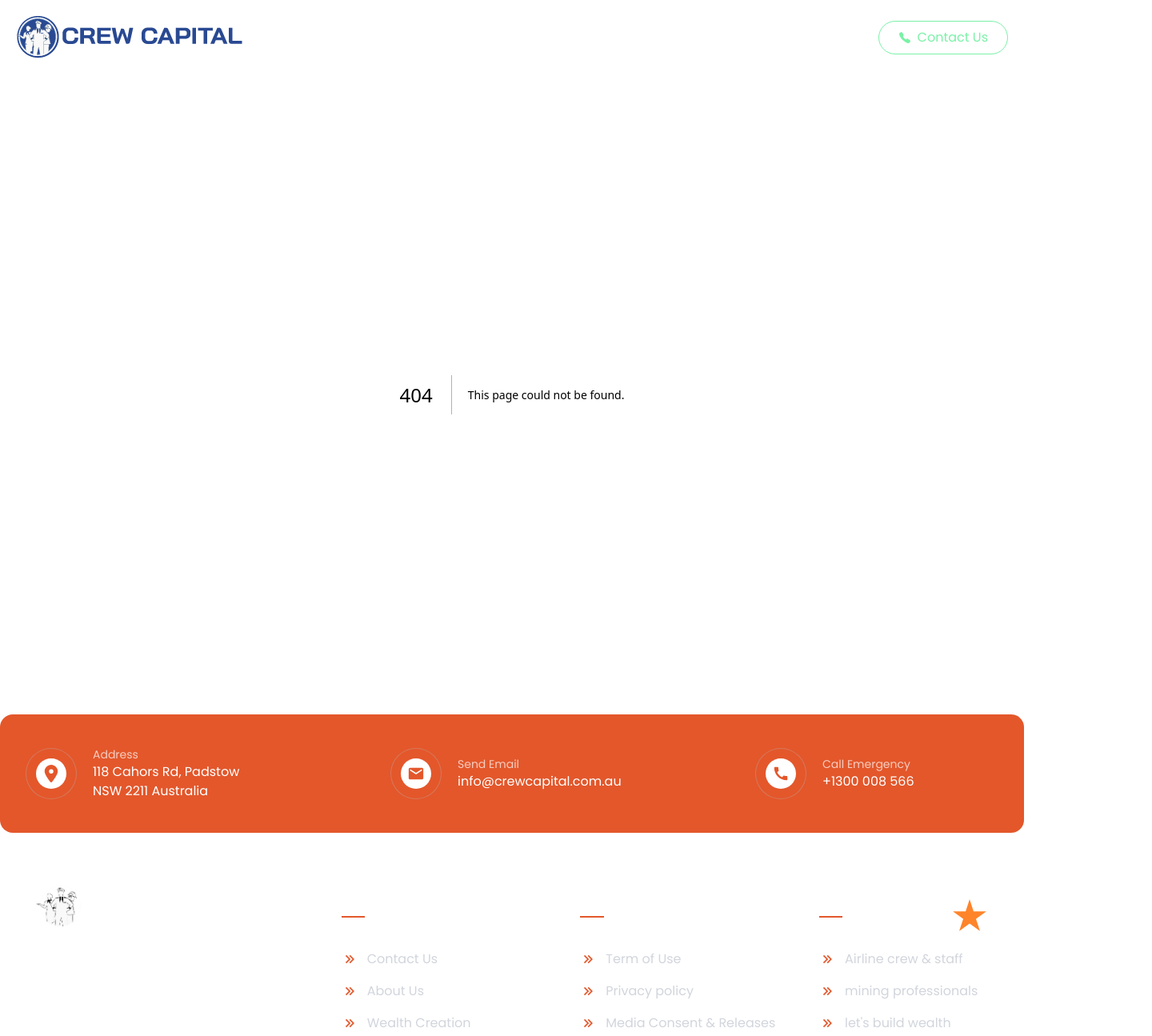
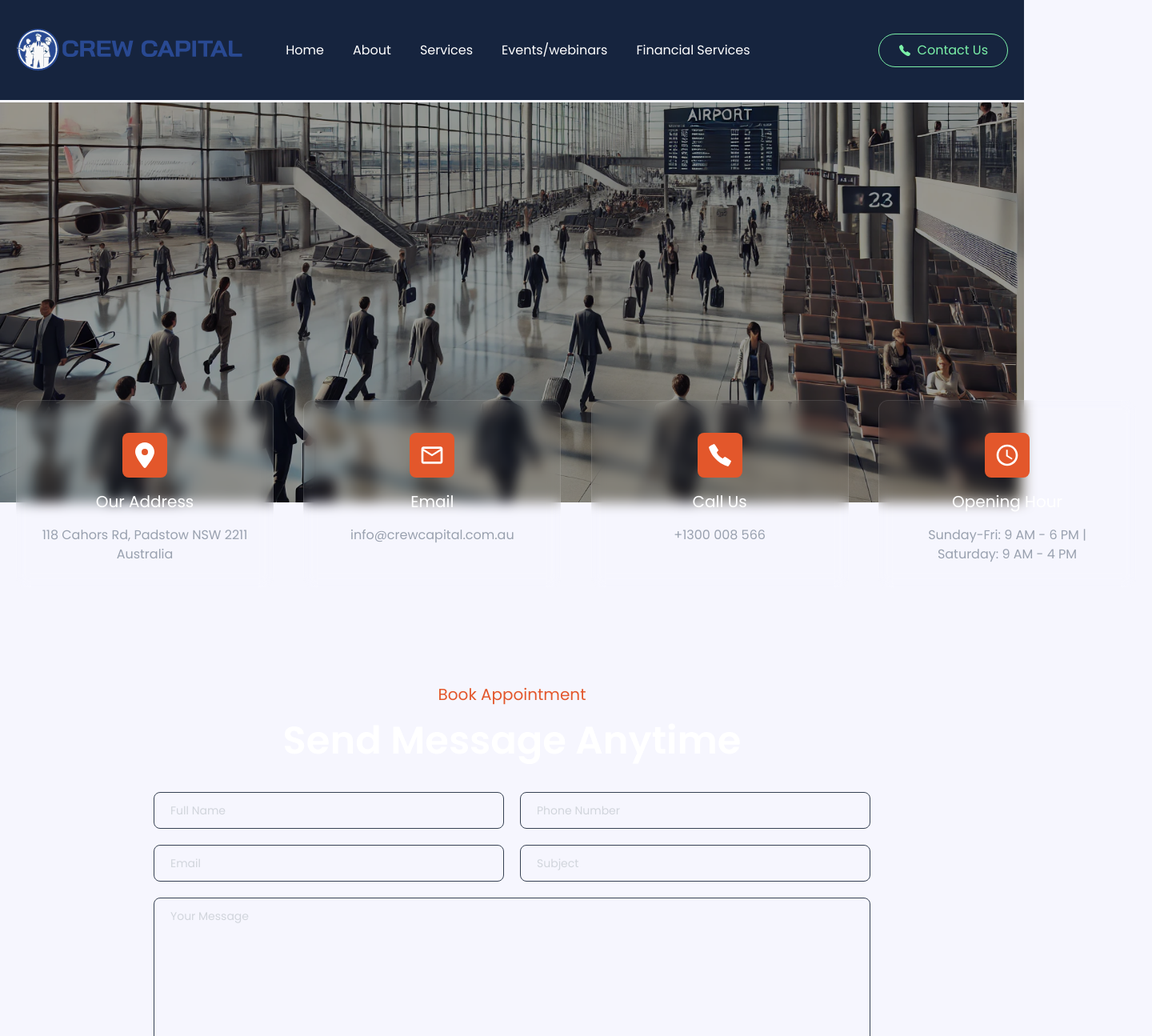
Before and after one commit to Outsourze/crew-capital-revamp-v2, a Next.js app: page /contact-us in a window 1280 px wide. Before the commit this address had no page. Shown: the top 1295 px of the page at 80% size, 1440 px wide, since content can reach past the window. Built offline with nearby package versions, Linux system fonts and the light colour scheme.

Commit message:
add contact us page

```diff
--- a/src/components/Layout.js
+++ b/src/components/Layout.js
@@ -18,7 +18,7 @@ export default function Layout({ children }) {
       </Head>
       <div className={poppins.className}>
         <Header />
-        <main className=''>
+        <main className='lg:pt-32 lg:pb-16 md:py-16 md:pb-5 max-md:py-16 max-sm:pb-2'>
           {children}
         </main>
         <Footer />
--- a/src/components/about/Introduction.jsx
+++ b/src/components/about/Introduction.jsx
@@ -3,7 +3,7 @@ import Link from "next/link";
 
 const Introduction = () => {
     return (
-        <div className="max-w-[112rem] m-auto w-full py-10 px-5">
+        <div className="max-w-[112rem] m-auto w-full pb-10 px-5">
             <div
                 style={{ backgroundImage: `url(${aboutbanner.src})` }}
                 className="flex flex-col gap-5 w-full bg-no-repeat bg-cover bg-center flex flex-col justify-center items-center py-32 rounded-3xl"
--- /dev/null
+++ b/src/components/contact-us/Form.jsx
@@ -0,0 +1,28 @@
+
+
+const Form = () => {
+    return (
+        <div className="">
+            <div className="max-w-4xl w-full m-auto">
+                <div className="flex flex-col gap-5">
+                    <p className="text-center brand-text-orange text-xl">Book Appointment</p>
+                    <h1 className="text-5xl font-semibold text-center text-white">Send Message Anytime</h1>
+                </div>
+                <form className="my-5 py-5 flex flex-col gap-5 items-center">
+                    <div className="flex items-center gap-5 w-full">
+                        <input className="w-1/2 border rounded-lg border-gray-700 placeholder-gray-300 text-gray-300 text-sm py-3 px-5" type="text" name="fullName" placeholder="Full Name"/>
+                        <input className="w-1/2 border rounded-lg border-gray-700 placeholder-gray-300 text-gray-300 text-sm py-3 px-5" type="number" name="phoneNumb" placeholder="Phone Number"/>
+                    </div>
+                    <div className="flex items-center gap-5 w-full">
+                        <input className="w-1/2 border rounded-lg border-gray-700 placeholder-gray-300 text-gray-300 text-sm py-3 px-5" type="email" name="email" placeholder="Email"/>
+                        <input className="w-1/2 border rounded-lg border-gray-700 placeholder-gray-300 text-gray-300 text-sm py-3 px-5" type="text" name="subject" placeholder="Subject"/>
+                    </div>
+                    <textarea name="message " id="message" placeholder="Your Message" className="w-full border rounded-lg border-gray-700 placeholder-gray-300 text-gray-300 text-sm py-3 px-5 h-52"/>
+                    <button className="py-4 px-12 text-green-300 border border-green-300 rounded-full font-semibold">Submit Message</button>
+                </form>
+            </div>
+        </div>
+    )
+}
+
+export default Form;
--- /dev/null
+++ b/src/components/contact-us/Introduction.jsx
@@ -0,0 +1,59 @@
+import { FaLocationDot } from "react-icons/fa6";
+import { MdOutlineEmail } from "react-icons/md";
+import { IoCallSharp } from "react-icons/io5";
+import { MdOutlineAccessTime } from "react-icons/md";
+import airport from "@/assets/images/contact-us/airport.webp";
+
+const contactInfo = [
+  {
+    icon: <FaLocationDot size={32} />,
+    title: "Our Address",
+    dscrpt: "118 Cahors Rd, Padstow NSW 2211 Australia",
+  },
+  {
+    icon: <MdOutlineEmail size={32} />,
+    title: "Email",
+    dscrpt: "info@crewcapital.com.au",
+  },
+  {
+    icon: <IoCallSharp size={32} />,
+    title: "Call Us",
+    dscrpt: "+1300 008 566",
+  },
+  {
+    icon: <MdOutlineAccessTime size={32} />,
+    title: "Opening Hour",
+    dscrpt: "Sunday-Fri: 9 AM - 6 PM | Saturday: 9 AM - 4 PM",
+  },
+];
+
+const Introduction = () => {
+  return (
+    <div className="w-full relative">
+      <div
+        className="w-full h-[500px] relative bg-cover bg-center"
+        style={{ backgroundImage: `url(${airport.src})` }}
+      >
+        {/* Overlay for better contrast */}
+        <div className="absolute inset-0 bg-black/40"></div>
+      </div>
+
+      {/* Cards container overlapping the background */}
+      <div className="w-[90rem] mx-auto flex justify-between gap-8 px-5 -mt-32 relative z-10">
+        {contactInfo.map((i, index) => (
+          <div
+            key={index}
+            className="text-white flex flex-col justify-start items-center text-center gap-4 bg-[rgba(255,255,255,0.03)] backdrop-blur-sm border border-white/10 rounded-xl p-7 pt-10 w-[23%]"
+          >
+            <div className="brand-bg-orange p-3 rounded-lg">{i.icon}</div>
+
+            <h3 className="text-xl">{i.title}</h3>
+            <p className="text-gray-400">{i.dscrpt}</p>
+          </div>
+        ))}
+      </div>
+    </div>
+  );
+};
+
+export default Introduction;
--- a/src/components/header.jsx
+++ b/src/components/header.jsx
@@ -11,7 +11,7 @@ const Header = () => {
   const isMobile = useMediaQuery("(max-width: 767px)");
 
     return (
-      <div className="">
+      <div className="fixed lg:py-4 md:py-2 max-md:py-0 top-0 left-0 right-0 w-full z-50 brand-bg-navy">
           <div className='flex flex-col w-full'>
             {/* {isDesktop && <DesktopHeader />} */}
             <div className='flex items-center justify-between max-w-[112rem] w-full m-auto py-5 px-5'>
--- a/src/components/nav/destop-nav.jsx
+++ b/src/components/nav/destop-nav.jsx
@@ -26,7 +26,7 @@ const DesktopNav = () => {
           className=""
           href="/services"
         >
-          Investor guide
+          Services
         </Link>
         <Link
 
@@ -43,7 +43,7 @@ const DesktopNav = () => {
           Financial Services
         </Link>
       </div>
-      <Link href={"/"} className="border border-green-300 rounded-full px-6 py-2 flex items-center gap-2 text-green-300">
+      <Link href={"/contact-us"} className="border border-green-300 rounded-full px-6 py-2 flex items-center gap-2 text-green-300">
         <IoCall />Contact Us
       </Link>
     </div>
--- a/src/pages/about.js
+++ b/src/pages/about.js
@@ -7,14 +7,15 @@ import Testimonials from "@/components/about/Testimonials";
 export default function About() {
   return (
     <div className={""}>
-      <div className="flex flex-col
-      lg:gap-20 md:gap-10 max-md:gap-10 max-sm:gap-5">
+      <div className="flex flex-col ">
         {/* hero section container */}
         <Introduction />
-        <OurAchievement />
-        <OurVision />
-        <FinancialHelp />
-        <Testimonials />
+        <div className="flex flex-col lg:gap-10 md:gap-10 max-md:gap-10 max-sm:gap-5">
+          <OurAchievement />
+          <OurVision />
+          <FinancialHelp />
+          <Testimonials />
+        </div>
       </div>
     </div>
   );
--- /dev/null
+++ b/src/pages/contact-us.js
@@ -0,0 +1,14 @@
+import Introduction from "@/components/contact-us/Introduction";
+import Form from "@/components/contact-us/Form";
+
+export default function ContactUs() {
+  return (
+    <div className={""}>
+      <div className="flex flex-col lg:gap-30 md:gap-10 max-md:gap-10 max-sm:gap-5">
+        {/* hero section container */}
+        <Introduction />
+        <Form />
+      </div>
+    </div>
+  );
+}
--- /dev/null
+++ b/src/pages/services.js
@@ -0,0 +1,11 @@
+
+
+const Services = () => {
+    return (
+        <div>
+
+        </div>
+    )
+}
+
+export default Services;
```
Also changed, not shown: src/assets/images/contact-us/airport.webp (added).
